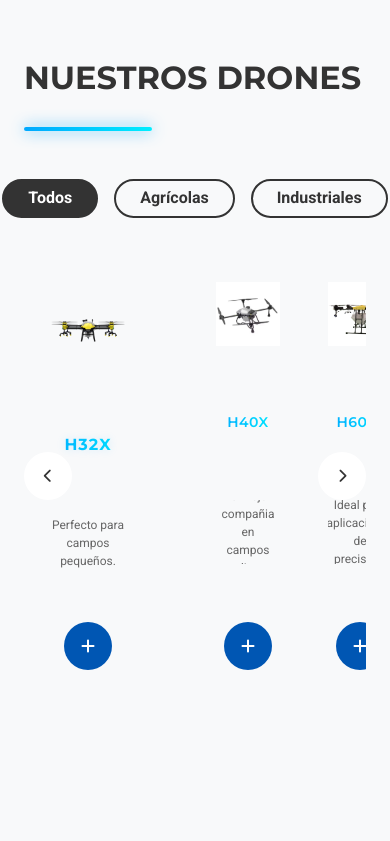
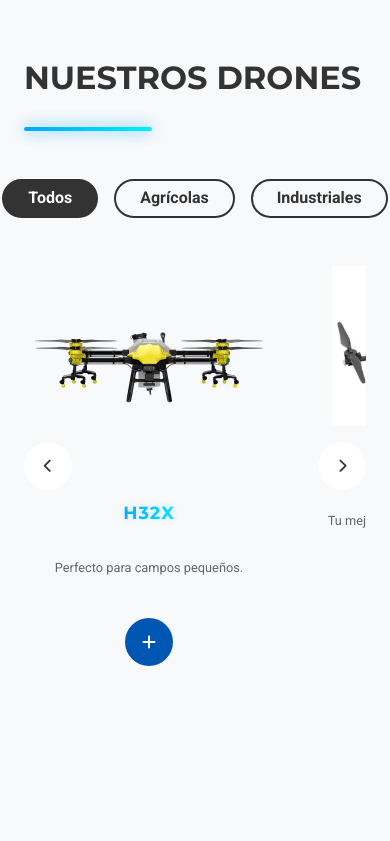
Before and after one commit to AlejandroLiinares/IwieDrones, a React (Vite) app: page /drones in a window 390 px wide. Shown: the part 1156-1997 px from the top of the page. Built offline with nearby package versions, Linux system fonts and the light colour scheme.

Commit message:
Flexibilidad de los drones PF

```diff
--- a/src/components/Drone/Drone.css
+++ b/src/components/Drone/Drone.css
@@ -31,23 +31,29 @@
 
 .drone-item {
   flex: 0 0 auto;
-  width: var(--spacing-4xl);
+  width: 300px;
+  min-width: 300px;
+  max-width: 300px;
   margin-right: var(--spacing-xl);
   display: flex;
   flex-direction: column;
   align-items: center;
-  min-width: var(--spacing-4xl);
-  padding: var(--spacing-md);
   position: relative;
   transition: all var(--transition-normal);
-  height: 420px; /* Altura fija para todos los drones */
-  justify-content: space-between; /* Distribuir elementos uniformemente */
+  height: 400px;
+  justify-content: space-between;
+}
+
+.drone-item-content {
+  width: 100%;
+  padding: var(--spacing-md);
+  box-sizing: border-box;
 }
 
 .drone-image {
-  width: 100%;
-  height: var(--spacing-5xl);
-  object-fit: contain;
+  width: 280px;
+  height: 200px;
+  object-fit: cover;
   transition: transform var(--transition-normal);
   margin-bottom: var(--spacing-xs);
 }
@@ -57,7 +63,7 @@
 }
 
 .drone-title {
-  font-size: var(--font-size-lg);
+  font-size: 1.1rem;
   font-weight: 600;
   margin: var(--spacing-xs) 0;
   text-align: center;
@@ -67,28 +73,15 @@
   -webkit-background-clip: text;
   -webkit-text-fill-color: transparent;
   letter-spacing: 0.5px;
-  height: var(--spacing-3xl); /* Altura fija para los títulos */
-  display: flex;
-  align-items: center;
-  justify-content: center;
-  width: 100%;
-  padding: 0 var(--spacing-xs); /* Añadir padding horizontal */
-  line-height: 1.2; /* Mejorar espaciado entre líneas */
+  line-height: 1.2;
 }
 
 .drone-summary {
-  font-size: var(--font-size-sm);
+  font-size: 0.9rem;
   color: #666;
   text-align: center;
   margin: var(--spacing-xs) 0 var(--spacing-sm);
-  height: var(--spacing-4xl); /* Altura fija para los resúmenes */
-  display: flex;
-  align-items: center;
-  justify-content: center;
-  width: 100%;
-  overflow: hidden;
-  padding: 0 var(--spacing-sm); /* Añadir padding horizontal para mejorar la legibilidad */
-  line-height: 1.3; /* Mejorar espaciado entre líneas */
+  line-height: 1.3;
 }
 
 .drone-info-toggle {
@@ -146,6 +139,62 @@
   color: #333;
 }
 
+/* Responsive adjustments */
+@media (max-width: 768px) {
+  .drone-item {
+    width: 280px;
+    min-width: 280px;
+    max-width: 280px;
+    margin-right: var(--spacing-lg);
+    height: 380px;
+  }
+
+  .drone-image {
+    width: 260px;
+    height: 180px;
+  }
+
+  .drone-title {
+    font-size: 1rem;
+  }
+
+  .drone-summary {
+    font-size: 0.85rem;
+  }
+
+  .slider-nav-button {
+    width: var(--spacing-2xl);
+    height: var(--spacing-2xl);
+  }
+
+  .slider-nav-button i {
+    font-size: var(--font-size-sm);
+  }
+}
+
+@media (max-width: 576px) {
+  .drone-item {
+    width: 250px;
+    min-width: 250px;
+    max-width: 250px;
+    margin-right: var(--spacing-md);
+    height: 350px;
+  }
+
+  .drone-image {
+    width: 230px;
+    height: 160px;
+  }
+
+  .drone-title {
+    font-size: 0.95rem;
+  }
+
+  .drone-summary {
+    font-size: 0.8rem;
+  }
+}
+
 /* Drones Catalog Section */
 .drones-catalog-section {
   padding: var(--spacing-5xl) 0;
@@ -179,15 +228,15 @@
 
 /* Estilos específicos para el dron H32X */
 .drone-item:first-child {
-  width: var(--spacing-5xl);
+  width: 300px;
   margin-right: var(--spacing-2xl);
-  height: 420px; /* Misma altura que los demás para mantener alineación */
+  height: 400px; /* Misma altura que los demás para mantener alineación */
 }
 
 .drone-item:first-child .drone-image {
-  width: 100%;
-  height: var(--spacing-5xl);
-  object-fit: contain;
+  width: 280px;
+  height: 200px;
+  object-fit: cover;
   transition: transform var(--transition-normal);
   margin-bottom: var(--spacing-xs);
 }
@@ -198,7 +247,7 @@
 
 .drone-item:first-child .drone-title {
   font-family: 'Montserrat', sans-serif;
-  font-size: var(--font-size-xl);
+  font-size: 1.1rem;
   font-weight: 700;
   letter-spacing: 1px;
   background: linear-gradient(90deg, #00a8ff, #00eeff);
@@ -208,78 +257,6 @@
   text-shadow: 0px 0px 10px rgba(0, 168, 255, 0.2);
   padding: 0 var(--spacing-xs); /* Añadir padding horizontal */
   line-height: 1.2; /* Mejorar espaciado entre líneas */
-}
-
-/* Responsive adjustments for drones */
-@media (max-width: 768px) {
-  .drone-item {
-    width: var(--spacing-3xl);
-    margin-right: var(--spacing-lg);
-  }
-
-  .drone-image {
-    height: var(--spacing-4xl);
-  }
-
-  .drone-title {
-    font-size: var(--font-size-md);
-    height: var(--spacing-3xl); /* Más altura para títulos largos en pantallas pequeñas */
-    line-height: 1.3; /* Ajustar espaciado entre líneas para pantallas más pequeñas */
-  }
-
-  .drone-summary {
-    font-size: var(--font-size-sm);
-    height: var(--spacing-4xl); /* Más altura para resúmenes en pantallas pequeñas */
-    line-height: 1.4; /* Ajustar espaciado entre líneas para pantallas más pequeñas */
-  }
-
-  .drone-item:first-child .drone-image {
-    height: var(--spacing-5xl);
-  }
-
-  .drone-item:first-child .drone-title {
-    font-size: var(--font-size-lg);
-  }
-
-  .slider-nav-button {
-    width: var(--spacing-2xl);
-    height: var(--spacing-2xl);
-  }
-
-  .slider-nav-button i {
-    font-size: var(--font-size-sm);
-  }
-}
-
-@media (max-width: 576px) {
-  .drone-item {
-    width: var(--spacing-2xl);
-    margin-right: var(--spacing-md);
-  }
-
-  .drone-image {
-    height: var(--spacing-3xl);
-  }
-
-  .drone-title {
-    font-size: var(--font-size-sm);
-    height: var(--spacing-2xl); /* Más altura para títulos largos en pantallas muy pequeñas */
-    line-height: 1.4; /* Ajustar espaciado entre líneas para pantallas muy pequeñas */
-  }
-
-  .drone-summary {
-    font-size: var(--font-size-xs);
-    height: var(--spacing-3xl); /* Más altura para resúmenes en pantallas muy pequeñas */
-    line-height: 1.5; /* Ajustar espaciado entre líneas para pantallas muy pequeñas */
-  }
-
-  .drone-item:first-child .drone-image {
-    height: var(--spacing-4xl);
-  }
-
-  .drone-item:first-child .drone-title {
-    font-size: var(--font-size-md);
-  }
 }
 
 /* Hero Section */
--- a/src/components/Header/Header.css
+++ b/src/components/Header/Header.css
@@ -80,6 +80,7 @@
 
 .nav-item {
   position: relative;
+  padding: 1rem 0;
 }
 
 .nav-link {
@@ -87,7 +88,7 @@
   text-decoration: none;
   font-size: 0.95rem;
   font-weight: 600;
-  padding: 0.4rem 0;
+  padding: 1rem 0;
   position: relative;
   white-space: nowrap;
   letter-spacing: 0.5px;
@@ -103,7 +104,7 @@
   text-decoration: none;
   font-size: 0.95rem;
   font-weight: 600;
-  padding: 0.4rem 0;
+  padding: 1rem 0;
   position: relative;
   white-space: nowrap;
   letter-spacing: 0.5px;
```
